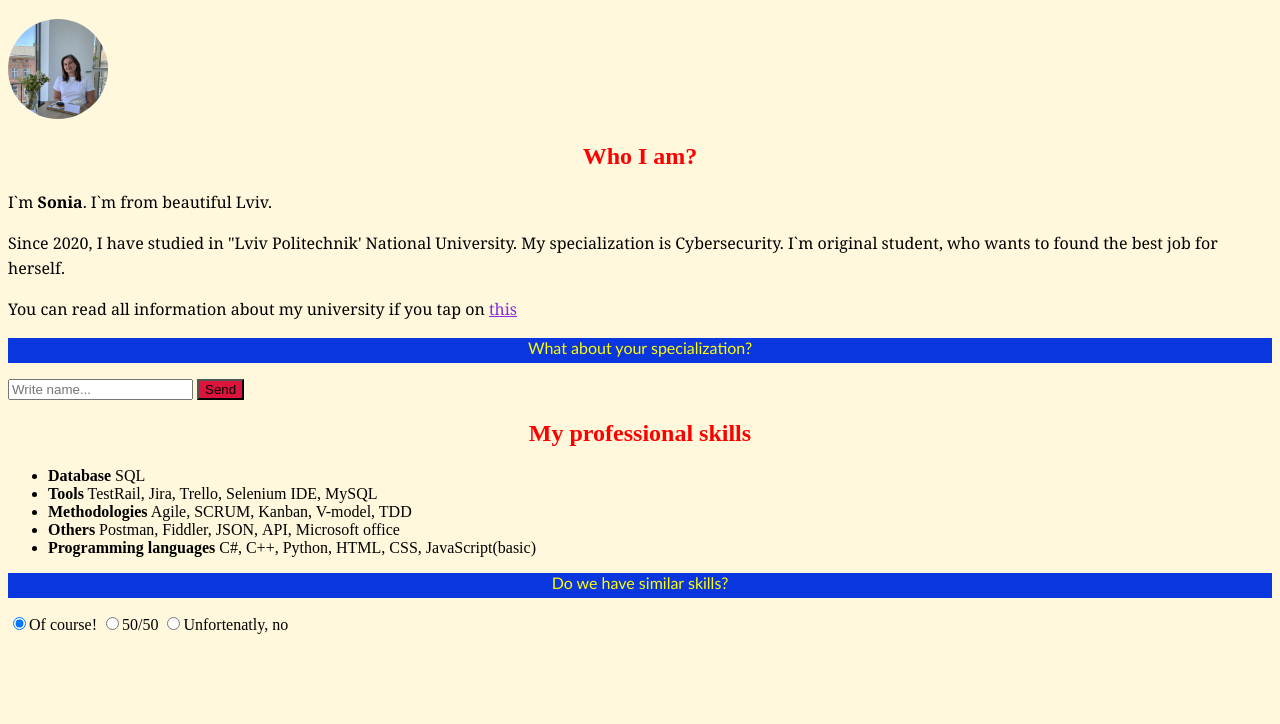
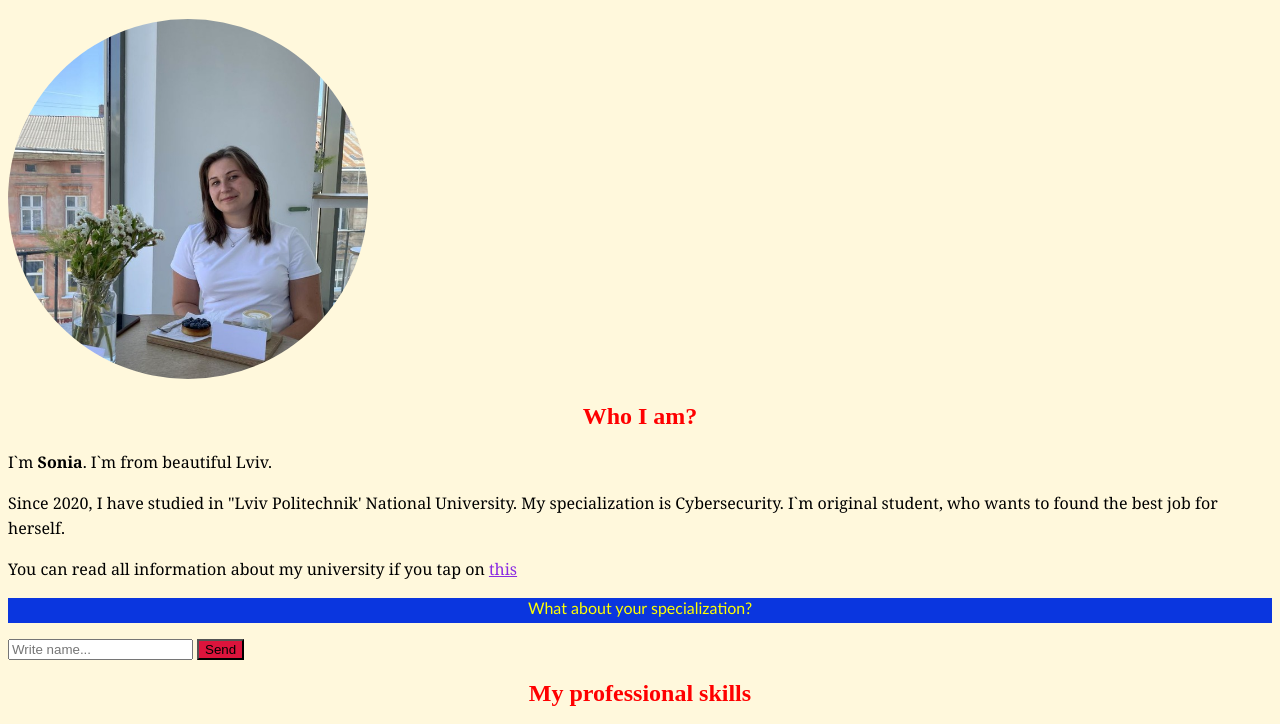
Before and after one commit to sofiiastakhiv/sonia, a plain HTML site: page index.html in a window 1280 px wide. Shown: the part 64-788 px from the top of the page. Drawn offline with Linux system fonts and the light colour scheme.

Commit message:
Update index.html

```diff
--- a/index.html
+++ b/index.html
@@ -25,7 +25,7 @@
     }
     .img{
         border-radius: 100%;
-        width:100px;
+        width:360px;
     }
     .blok{
         font-family: "Gill Sans", "Gill Sans MT", "Myriad Pro", "DejaVu Sans Condensed", Helvetica, Arial, "sans-serif";
```
